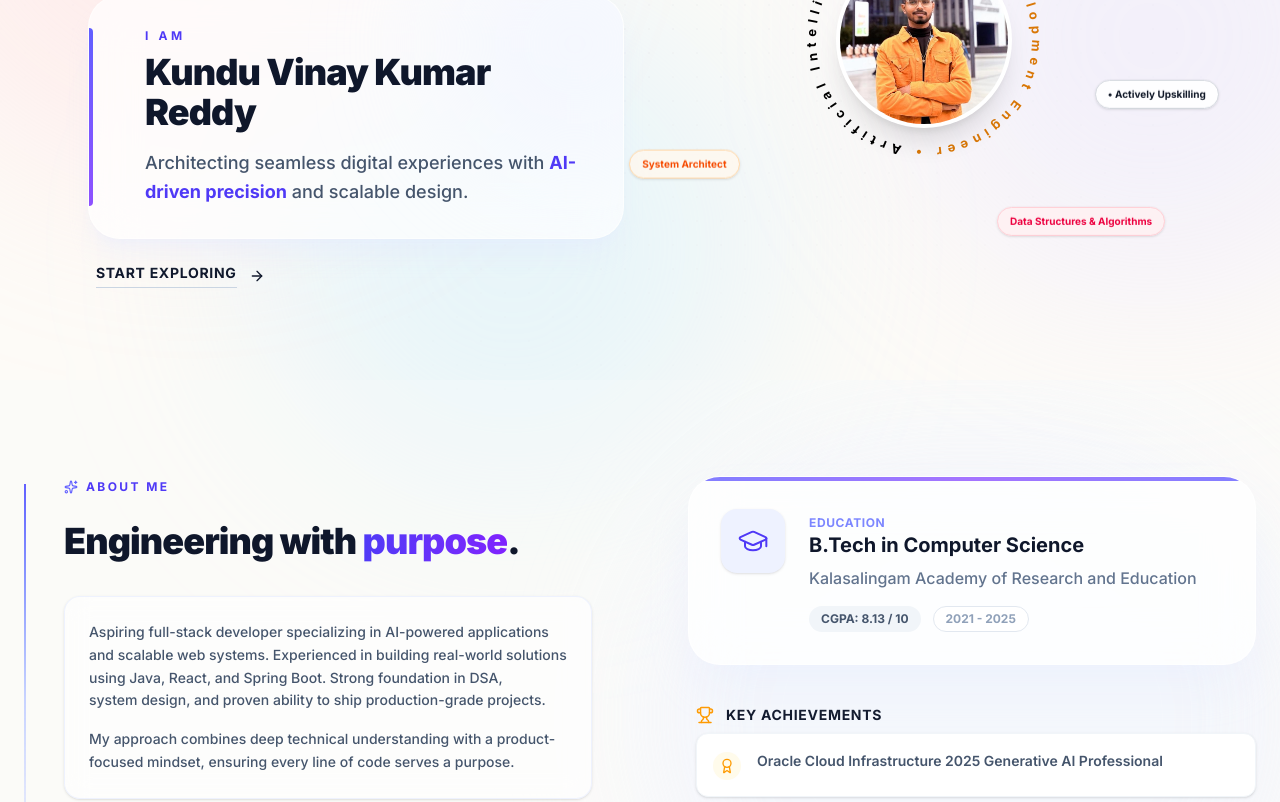
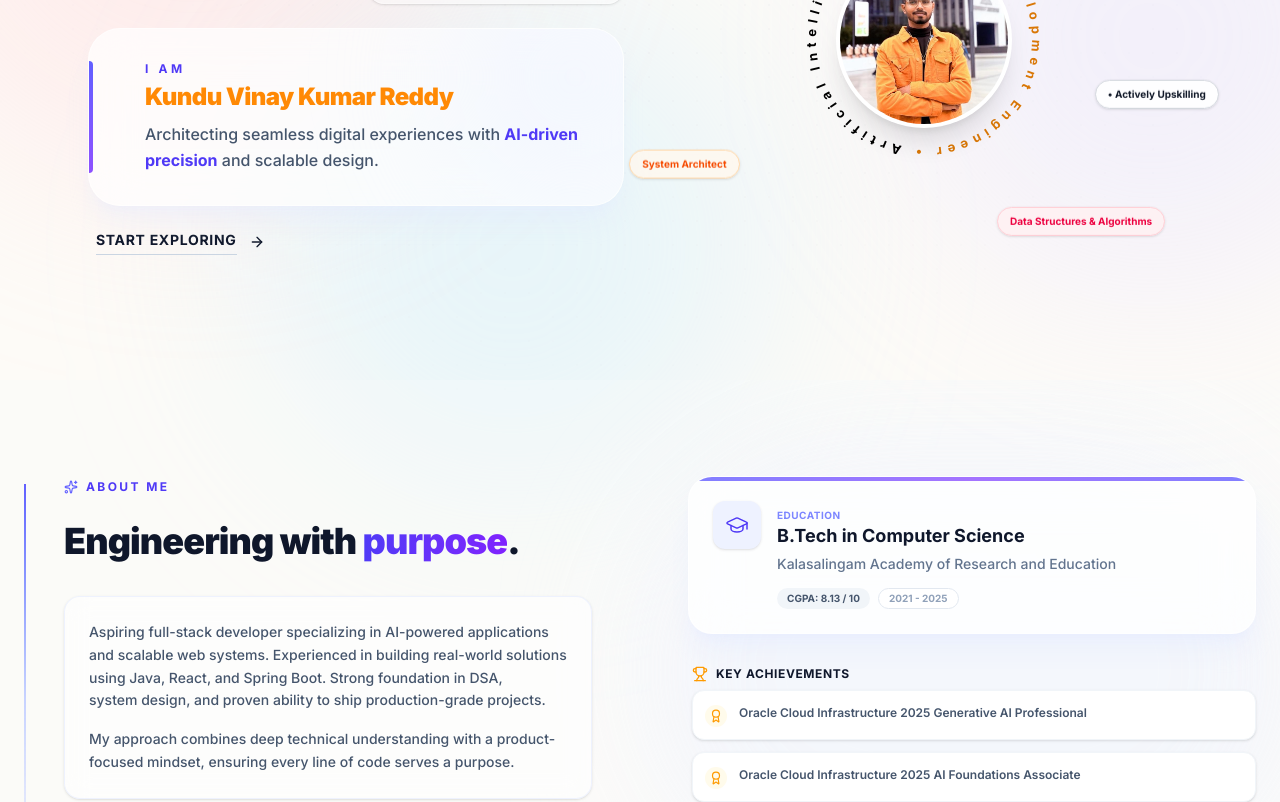
Before and after one commit to vinayredee/portfolio, a Next.js app: page / in a window 1280 px wide. Shown: the part 380-1182 px from the top of the page. Built offline with nearby package versions, Linux system fonts and the light colour scheme.

Commit message:
Force update Hero and About sizes

```diff
--- a/components/sections/About.tsx
+++ b/components/sections/About.tsx
@@ -74,34 +74,34 @@ export default function About({ id }: { id?: string }) {
 
 
                     {/* Right Column: Education & Achievements */}
-                    <div className="space-y-10 relative">
+                    <div className="space-y-8 relative">
                         {/* Blob Background */}
                         <div className="absolute top-1/2 left-1/2 -translate-x-1/2 -translate-y-1/2 w-[120%] h-[120%] bg-indigo-50/50 rounded-full blur-3xl -z-10 pointer-events-none"></div>
 
-                        {/* Education Card - Premium Glass */}
+                        {/* Education Card - Premium Glass (Compact) */}
                         <motion.div
                             whileHover={{ y: -5 }}
-                            className="relative p-8 bg-white/80 backdrop-blur-xl rounded-[2rem] shadow-2xl shadow-indigo-100/40 border border-white/60 overflow-hidden group"
+                            className="relative p-6 bg-white/80 backdrop-blur-xl rounded-[1.5rem] shadow-xl shadow-indigo-100/40 border border-white/60 overflow-hidden group"
                         >
                             {/* Accent Gradient */}
                             <div className="absolute top-0 left-0 w-full h-1 bg-gradient-to-r from-indigo-500 via-violet-500 to-indigo-500 opacity-80"></div>
 
-                            <div className="flex gap-6 items-start">
-                                <div className="p-4 bg-indigo-50 text-indigo-600 rounded-2xl group-hover:scale-110 transition-transform duration-500 shadow-sm">
-                                    <GraduationCap size={32} strokeWidth={1.5} />
+                            <div className="flex gap-4 items-start">
+                                <div className="p-3 bg-indigo-50 text-indigo-600 rounded-xl group-hover:scale-110 transition-transform duration-500 shadow-sm">
+                                    <GraduationCap size={24} strokeWidth={1.5} />
                                 </div>
-                                <div className="flex-1 space-y-2">
-                                    <span className="text-xs font-bold text-indigo-400 uppercase tracking-wider">Education</span>
-                                    <h3 className="font-bold text-xl text-slate-900 leading-tight">
+                                <div className="flex-1 space-y-1.5">
+                                    <span className="text-[10px] font-bold text-indigo-400 uppercase tracking-wider">Education</span>
+                                    <h3 className="font-bold text-lg text-slate-900 leading-tight">
                                         {personalInfo.education.degree}
                                     </h3>
-                                    <p className="text-slate-500 font-medium">{personalInfo.education.institution}</p>
+                                    <p className="text-slate-500 text-sm font-medium">{personalInfo.education.institution}</p>
 
-                                    <div className="flex flex-wrap gap-3 pt-2">
-                                        <span className="inline-flex items-center px-3 py-1 bg-slate-100 text-slate-600 text-xs font-bold rounded-full">
+                                    <div className="flex flex-wrap gap-2 pt-2">
+                                        <span className="inline-flex items-center px-2.5 py-0.5 bg-slate-100 text-slate-600 text-[10px] font-bold rounded-full">
                                             CGPA: {personalInfo.education.cgpa}
                                         </span>
-                                        <span className="inline-flex items-center px-3 py-1 bg-white border border-slate-200 text-slate-400 text-xs font-bold rounded-full">
+                                        <span className="inline-flex items-center px-2.5 py-0.5 bg-white border border-slate-200 text-slate-400 text-[10px] font-bold rounded-full">
                                             2021 - 2025
                                         </span>
                                     </div>
@@ -109,14 +109,14 @@ export default function About({ id }: { id?: string }) {
                             </div>
                         </motion.div>
 
-                        {/* Achievements - Clean Stack */}
-                        <div className="space-y-6 pl-2">
-                            <div className="flex items-center gap-3 mb-2">
-                                <Trophy size={18} className="text-amber-500" />
-                                <h3 className="font-bold text-slate-900 text-sm uppercase tracking-wider">Key Achievements</h3>
+                        {/* Achievements - Clean Stack (Compact) */}
+                        <div className="space-y-4 pl-1">
+                            <div className="flex items-center gap-2 mb-2">
+                                <Trophy size={16} className="text-amber-500" />
+                                <h3 className="font-bold text-slate-900 text-xs uppercase tracking-wider">Key Achievements</h3>
                             </div>
 
-                            <div className="grid gap-4">
+                            <div className="grid gap-3">
                                 {personalInfo.certifications.map((cert, i) => (
                                     <motion.div
                                         key={i}
@@ -124,12 +124,12 @@ export default function About({ id }: { id?: string }) {
                                         whileInView={{ opacity: 1, x: 0 }}
                                         transition={{ delay: i * 0.1 }}
                                         whileHover={{ x: 5 }}
-                                        className="flex items-start gap-4 p-4 bg-white rounded-xl border border-slate-100 shadow-sm hover:shadow-md hover:border-indigo-100 transition-all group"
+                                        className="flex items-start gap-3 p-3 bg-white rounded-xl border border-slate-100 shadow-sm hover:shadow-md hover:border-indigo-100 transition-all group"
                                     >
-                                        <div className="mt-0.5 p-1.5 bg-amber-50 text-amber-500 rounded-full group-hover:bg-indigo-50 group-hover:text-indigo-500 transition-colors">
-                                            <Award size={16} />
+                                        <div className="mt-0.5 p-1 bg-amber-50 text-amber-500 rounded-full group-hover:bg-indigo-50 group-hover:text-indigo-500 transition-colors">
+                                            <Award size={14} />
                                         </div>
-                                        <span className="font-semibold text-slate-600 text-sm leading-relaxed group-hover:text-slate-900 transition-colors">
+                                        <span className="font-semibold text-slate-600 text-xs leading-relaxed group-hover:text-slate-900 transition-colors">
                                             {cert}
                                         </span>
                                     </motion.div>
--- a/components/sections/Hero.tsx
+++ b/components/sections/Hero.tsx
@@ -75,13 +75,13 @@ export default function Hero({ id }: { id?: string }) {
                         <div className="absolute left-0 top-8 bottom-8 w-1 bg-gradient-to-b from-indigo-500 to-violet-500 rounded-r-full"></div>
 
                         <div className="relative z-10 pl-6">
-                            <span className="block text-indigo-600 text-xs tracking-[0.3em] font-bold uppercase mb-2">
+                            <span className="block text-indigo-600 text-xs tracking-[0.3em] font-bold uppercase mb-1">
                                 I am
                             </span>
-                            <h1 className="text-3xl md:text-4xl font-black text-slate-900 tracking-tight mb-4">
+                            <h1 className="text-xl md:text-2xl font-black text-orange-400 tracking-tight mb-2">
                                 {personalInfo.name}
                             </h1>
-                            <p className="text-slate-600 text-base md:text-lg leading-relaxed max-w-lg font-medium">
+                            <p className="text-slate-600 text-sm md:text-base leading-relaxed max-w-lg font-medium">
                                 Architecting seamless digital experiences with <span className="text-indigo-600 font-bold">AI-driven precision</span> and scalable design.
                             </p>
                         </div>
```
